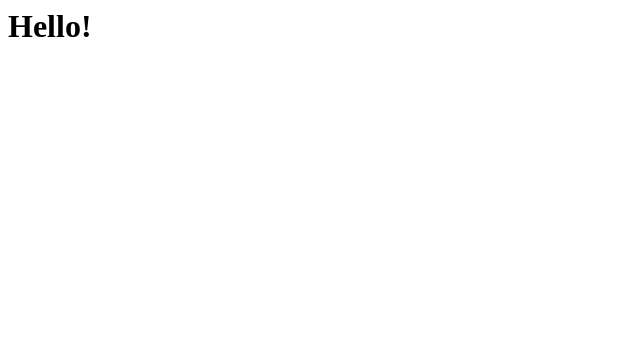
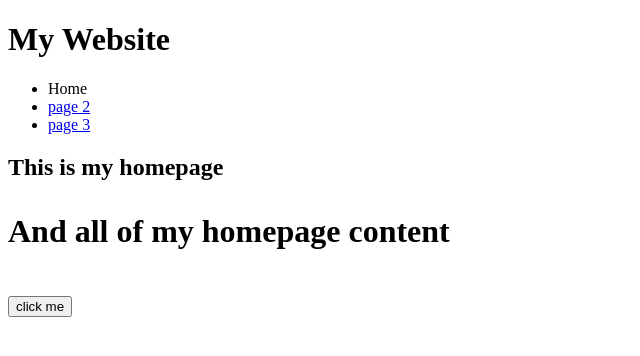
Before and after one commit to DaltonShort/daltonshort.github.io, a plain HTML site: page index.html in a window 1280 px wide. Shown: the whole page, without its empty margins (0-640 px from the left). Drawn offline with Linux system fonts and the light colour scheme.

Commit message:
Update index.html

```diff
--- a/index.html
+++ b/index.html
@@ -1 +1,22 @@
-<h1>Hello!</h1>
+<!doctype html>
+<html>
+
+	<head>
+		<title>My webpage</title>
+		<link rel="stylesheet" href="app.css"/>
+	</head>
+
+	<body>
+		<h1>My Website</h1>
+		<ul>
+			<li>Home</li>
+			<li><a href="page2.html">page 2</a></li>
+			<li><a href="page3.html">page 3</a></li>
+		</ul>
+		<h2>This is my homepage<h1>
+		<p>And all of my homepage content</P>
+		<button onClick="alertButton()">click me</button>
+	</body>
+
+	<script src="app.js"></script>
+</html>
```
